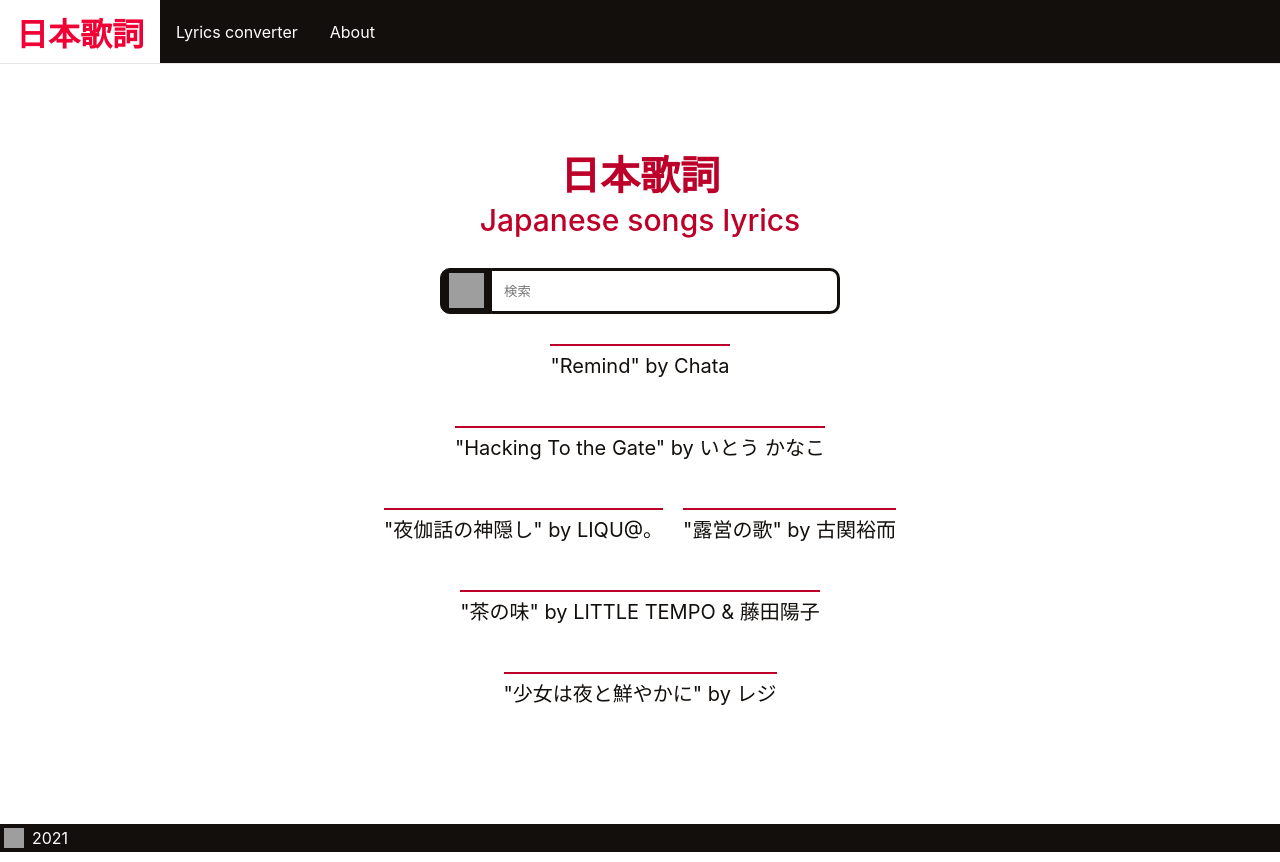
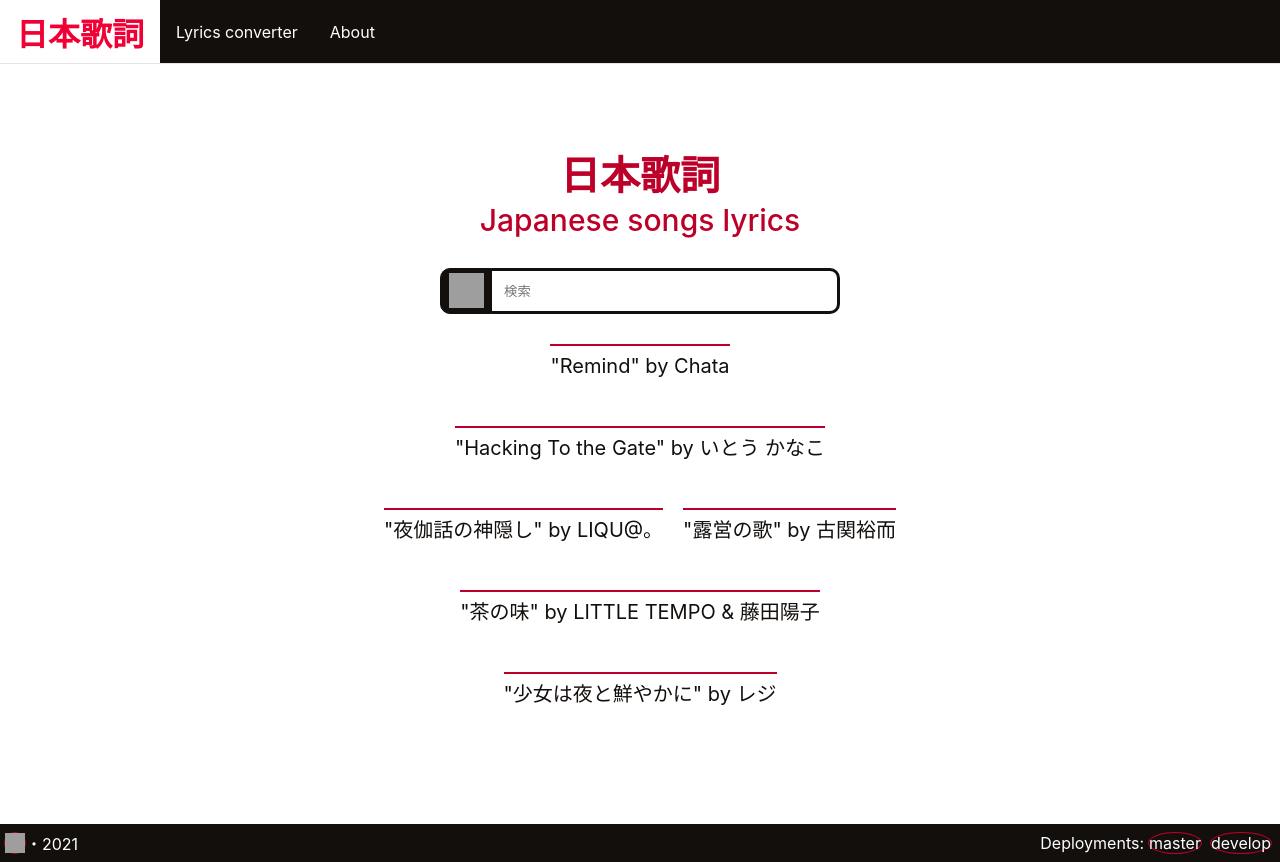
Before and after one commit to shipurjan/nihonkashi, a Next.js app: page / in a window 1280 px wide. Built offline with nearby package versions, Linux system fonts and the light colour scheme; grey boxes are pictures that could not be loaded; a web font is replaced by a local one.

Commit message:
Added deployments links to the footer

```diff
--- a/components/Footer.js
+++ b/components/Footer.js
@@ -13,10 +13,20 @@ export default function Footer() {
           width={20}
           alt=""
         /></a>
+        </Link>・2021
+      </div>
+      <div>
+        Deployments:
+        <div>
+          <Link href="https://nihonkashi.vercel.app/">
+          <a>master</a>
           </Link>
         </div>
         <div>
-        2021
+          <Link href="https://nipponkashi.vercel.app/">
+          <a>develop</a>
+          </Link>
+        </div>
       </div>
     </footer>
   )
--- a/styles/Footer.module.scss
+++ b/styles/Footer.module.scss
@@ -7,6 +7,7 @@
     width: 100%;
     display: flex;
     flex-direction: row;
+    justify-content: space-between;
     -webkit-user-select: none; /* Safari */
     -moz-user-select: none; /* Firefox */
     -ms-user-select: none; /* IE10+/Edge */
@@ -14,14 +15,22 @@
     z-index: 9999;
 }
 
+
 .footer div{
     display: flex;
     padding: 4px;
     align-items: center;
     justify-content: center;
 }
-.imageContainer a{
+.footer a{
     display: flex;
     justify-content: center;
     align-items: center;
+    border: 0.5px solid $color-secondary;
+    border-radius: 100%;
 }
+.footer a:hover{
+    color: $color-background-lighter;
+    border-color: $color-secondary-lighter;
+    background-color: $color-primary-darker;
+}
```
Lines whose indentation alone changed are shown as unchanged.
